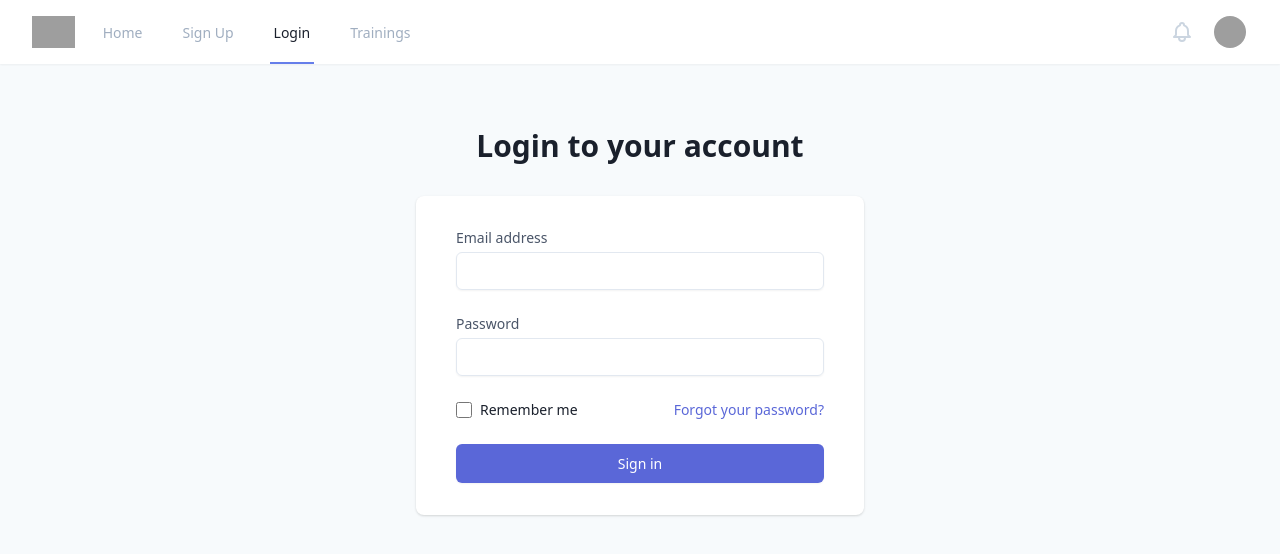
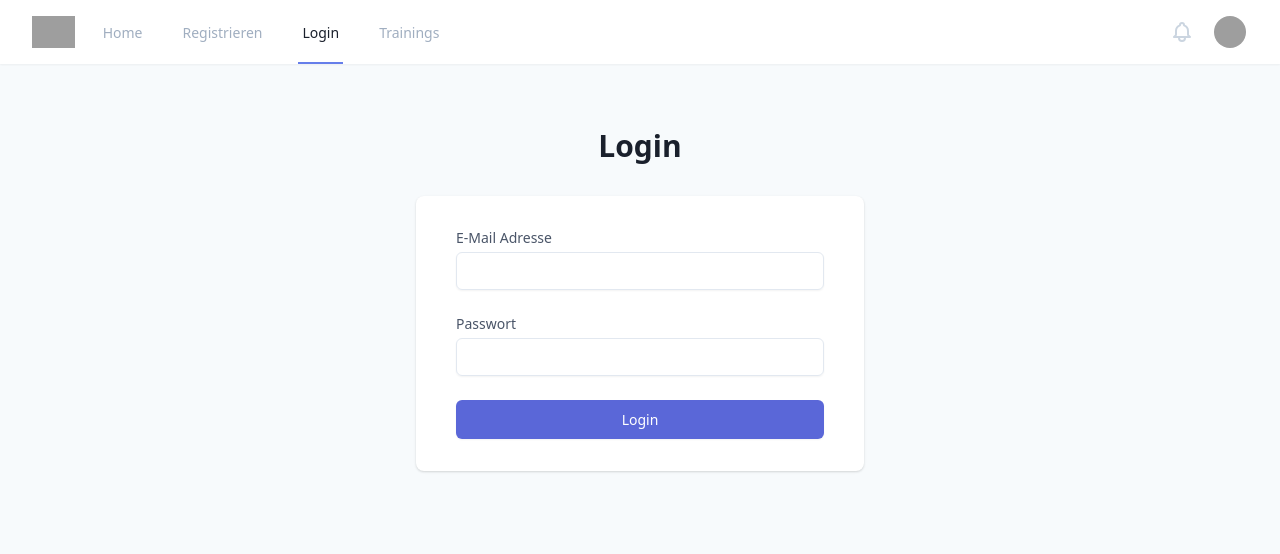
Before and after one commit to benvp/wirvsvirus, a Next.js app in the folder frontend/: page /login in a window 1280 px wide. Shown: the top 554 px of the page. Built offline with nearby package versions, Linux system fonts and the light colour scheme; grey boxes are pictures that could not be loaded; a web font is replaced by a local one; what @tailwindcss/ui would draw is missing.

Commit message:
chore: change wordings

```diff
--- a/frontend/src/containers/Shell.tsx
+++ b/frontend/src/containers/Shell.tsx
@@ -52,7 +52,7 @@ export const Shell: React.FC<ShellProps> = ({ children }) => {
                 </NavLink>
 
                 <NavLink href={ROUTES.SIGN_UP} active={route === ROUTES.SIGN_UP} className="ml-8">
-                  Sign Up
+                  Registrieren
                 </NavLink>
 
                 <NavLink href={ROUTES.LOGIN} active={route === ROUTES.LOGIN} className="ml-8">
--- a/frontend/src/containers/trainings/TrainingsList.tsx
+++ b/frontend/src/containers/trainings/TrainingsList.tsx
@@ -1,7 +1,6 @@
 import React from 'react';
 import { Training } from '../../types/globalTypes';
 import { Pagination } from '../../components/Pagination/Pagination';
-import { PageHeader } from '../../components/PageHeader/PageHeader';
 
 type ListRowProps = {
   className?: string;
@@ -67,7 +66,6 @@ type TrainingsTableProps = {
 export const TrainingsList: React.FC<TrainingsTableProps> = () => {
   return (
     <div>
-      <PageHeader title="Upcomping Trainings" />
       <div className="bg-white shadow overflow-hidden sm:rounded-md">
         <ul>
           <ListRow training={{}} />
--- a/frontend/src/pages/login.tsx
+++ b/frontend/src/pages/login.tsx
@@ -6,9 +6,7 @@ const Login: React.FC<LoginProps> = () => {
   return (
     <div className="flex flex-col justify-start sm:px-6">
       <div className="sm:mx-auto sm:w-full sm:max-w-md">
-        <h2 className="mt-6 text-center text-3xl leading-9 font-extrabold text-gray-900">
-          Login to your account
-        </h2>
+        <h2 className="mt-6 text-center text-3xl leading-9 font-extrabold text-gray-900">Login</h2>
       </div>
 
       <div className="mt-8 sm:mx-auto sm:w-full sm:max-w-md">
@@ -16,7 +14,7 @@ const Login: React.FC<LoginProps> = () => {
           <form action="#" method="POST">
             <div>
               <label htmlFor="email" className="block text-sm font-medium leading-5 text-gray-700">
-                Email address
+                E-Mail Adresse
               </label>
               <div className="mt-1 rounded-md shadow-sm">
                 <input
@@ -33,7 +31,7 @@ const Login: React.FC<LoginProps> = () => {
                 htmlFor="password"
                 className="block text-sm font-medium leading-5 text-gray-700"
               >
-                Password
+                Passwort
               </label>
               <div className="mt-1 rounded-md shadow-sm">
                 <input
@@ -45,7 +43,7 @@ const Login: React.FC<LoginProps> = () => {
               </div>
             </div>
 
-            <div className="mt-6 flex items-center justify-between">
+            {/* <div className="mt-6 flex items-center justify-between">
               <div className="flex items-center">
                 <input
                   id="remember_me"
@@ -65,7 +63,7 @@ const Login: React.FC<LoginProps> = () => {
                   Forgot your password?
                 </a>
               </div>
-            </div>
+            </div> */}
 
             <div className="mt-6">
               <span className="block w-full rounded-md shadow-sm">
@@ -73,7 +71,7 @@ const Login: React.FC<LoginProps> = () => {
                   type="submit"
                   className="w-full flex justify-center py-2 px-4 border border-transparent text-sm font-medium rounded-md text-white bg-indigo-600 hover:bg-indigo-500 focus:outline-none focus:border-indigo-700 focus:shadow-outline-indigo active:bg-indigo-700 transition duration-150 ease-in-out"
                 >
-                  Sign in
+                  Login
                 </button>
               </span>
             </div>
--- a/frontend/src/pages/sign-up.tsx
+++ b/frontend/src/pages/sign-up.tsx
@@ -7,7 +7,7 @@ const SignUp: React.FC<SignUpProps> = () => {
     <div className="flex flex-col justify-start sm:px-6">
       <div className="sm:mx-auto sm:w-full sm:max-w-md">
         <h2 className="mt-6 text-center text-3xl leading-9 font-extrabold text-gray-900">
-          Sign Up
+          Registrieren
         </h2>
       </div>
 
@@ -16,7 +16,7 @@ const SignUp: React.FC<SignUpProps> = () => {
           <form action="#" method="POST">
             <div>
               <label htmlFor="email" className="block text-sm font-medium leading-5 text-gray-700">
-                Email address
+                E-Mail Adresse
               </label>
               <div className="mt-1 rounded-md shadow-sm">
                 <input
@@ -47,7 +47,7 @@ const SignUp: React.FC<SignUpProps> = () => {
                 htmlFor="password"
                 className="block text-sm font-medium leading-5 text-gray-700"
               >
-                Password
+                Passwort
               </label>
               <div className="mt-1 rounded-md shadow-sm">
                 <input
@@ -64,11 +64,11 @@ const SignUp: React.FC<SignUpProps> = () => {
                 htmlFor="password"
                 className="block text-sm font-medium leading-5 text-gray-700"
               >
-                Password confirmation
+                Passwort wiederholen
               </label>
               <div className="mt-1 rounded-md shadow-sm">
                 <input
-                  id="password"
+                  id="password_confirmation"
                   type="password"
                   required
                   className="appearance-none block w-full px-3 py-2 border border-gray-300 rounded-md placeholder-gray-400 focus:outline-none focus:shadow-outline-blue focus:border-blue-300 transition duration-150 ease-in-out sm:text-sm sm:leading-5"
@@ -76,7 +76,7 @@ const SignUp: React.FC<SignUpProps> = () => {
               </div>
             </div>
 
-            <div className="mt-6 flex items-center justify-between">
+            {/* <div className="mt-6 flex items-center justify-between">
               <div className="text-sm leading-5">
                 <a
                   href="#"
@@ -85,7 +85,7 @@ const SignUp: React.FC<SignUpProps> = () => {
                   Forgot your password?
                 </a>
               </div>
-            </div>
+            </div> */}
 
             <div className="mt-6">
               <span className="block w-full rounded-md shadow-sm">
@@ -93,7 +93,7 @@ const SignUp: React.FC<SignUpProps> = () => {
                   type="submit"
                   className="w-full flex justify-center py-2 px-4 border border-transparent text-sm font-medium rounded-md text-white bg-indigo-600 hover:bg-indigo-500 focus:outline-none focus:border-indigo-700 focus:shadow-outline-indigo active:bg-indigo-700 transition duration-150 ease-in-out"
                 >
-                  Sign Up
+                  Registrieren
                 </button>
               </span>
             </div>
--- a/frontend/src/pages/trainings.tsx
+++ b/frontend/src/pages/trainings.tsx
@@ -1,10 +1,16 @@
 import React from 'react';
 import { TrainingsList } from '../containers/trainings/TrainingsList';
+import { PageHeader } from '@@components/PageHeader/PageHeader';
 
 type TrainingsProps = {};
 
 const Trainings: React.FC<TrainingsProps> = () => {
-  return <TrainingsList trainings={[]} />;
+  return (
+    <div>
+      <PageHeader title="Nächste Trainings" />
+      <TrainingsList trainings={[]} />
+    </div>
+  );
 };
 
 export default Trainings;
```
